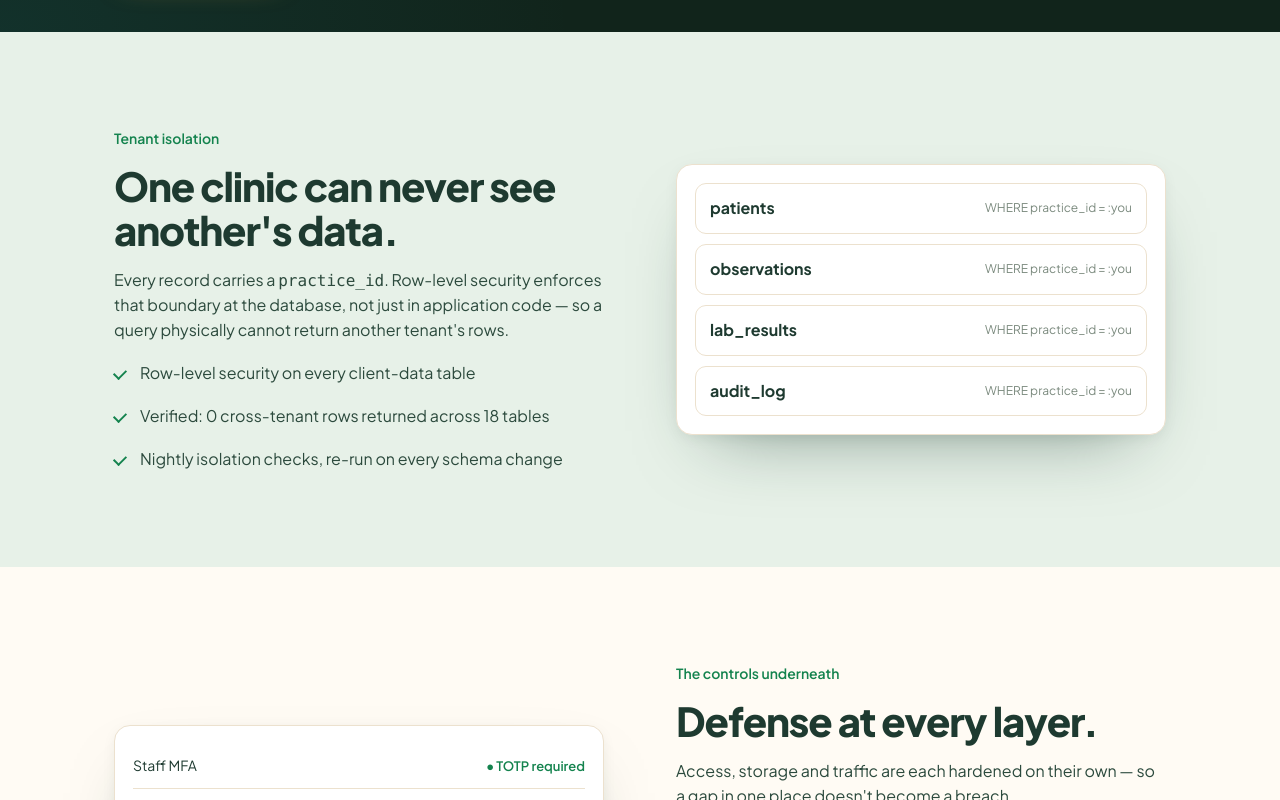
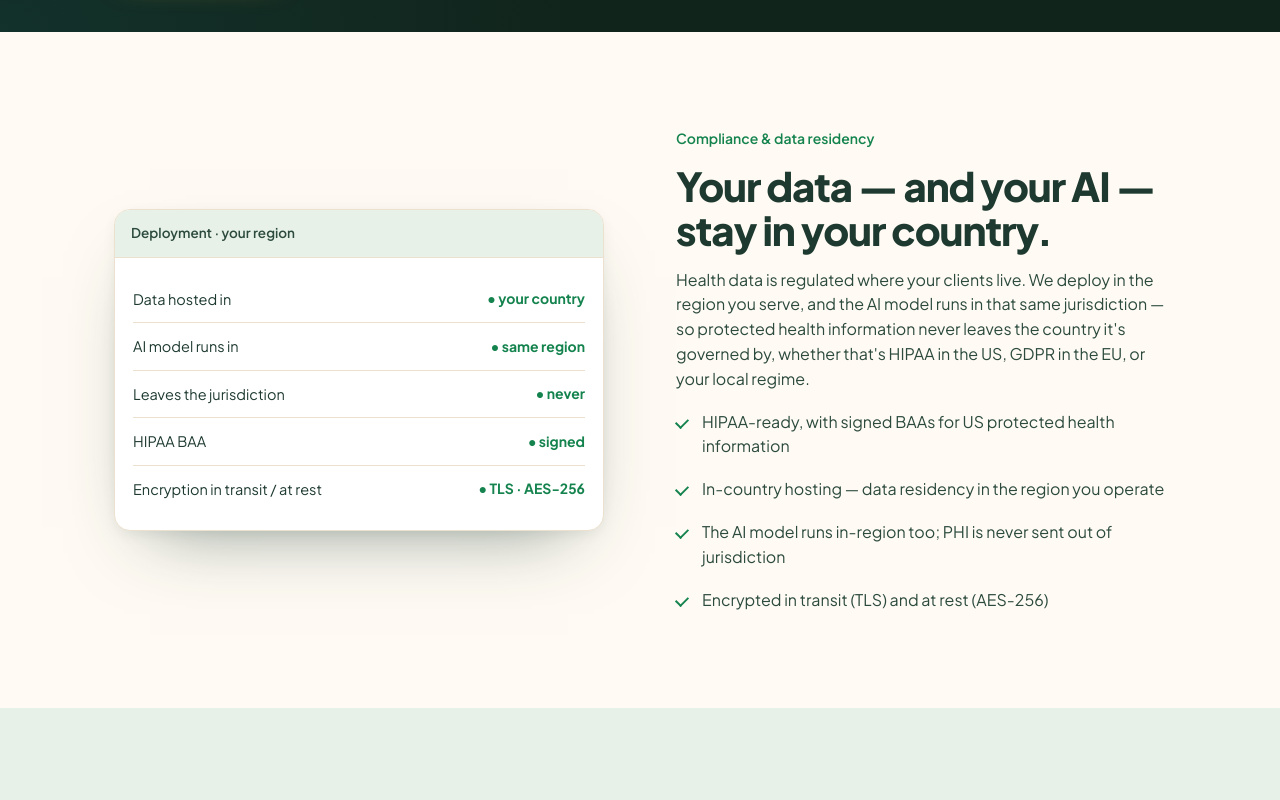
Before and after one commit to DroneSurveyCR/central-health-intelligence, a Next.js app: page /trust in a window 1280 px wide. Shown: the part 720-1520 px from the top of the page. Built offline with nearby package versions, Linux system fonts and the light colour scheme; no server answers.

Commit message:
security page: readable mock cards; add compliance & data-residency (in-country server + AI model) and Private Cloud/VPS sections + FAQs

```diff
--- a/app/(site)/trust/page.tsx
+++ b/app/(site)/trust/page.tsx
@@ -4,7 +4,7 @@ import type { Metadata } from "next";
 export const metadata: Metadata = {
   title: "Security & compliance",
   description:
-    "How Central Health Intelligence protects client data: HIPAA-ready BAAs, strict tenant isolation, MFA, append-only audit logs, AES-256-GCM encryption and modern security headers — across Cloud, HIPAA Cloud and Private Cloud editions.",
+    "How Central Health Intelligence protects client data: HIPAA-ready BAAs, in-country data residency with the AI model running in-region, strict tenant isolation, MFA, append-only audit logs and AES-256 encryption — plus dedicated Private Cloud (VPS) deployments for multi-location groups.",
 };
 
 export default function SecurityPage() {
@@ -49,6 +49,47 @@ export default function SecurityPage() {
                 </div>
               </div>
             </div>
+          </div>
+        </div>
+      </section>
+
+      {/* ---- Compliance & data residency ---- */}
+      <section className="mkt-section">
+        <div className="mkt-wrap mkt-row rev">
+          <div className="mkt-row-media">
+            <div className="mkt-device" role="img" aria-label="A deployment showing data and AI hosted in-region with a signed BAA">
+              <div className="mkt-mock-bar">Deployment · your region</div>
+              <div className="mkt-mock-body">
+                {[
+                  ["Data hosted in", "your country"],
+                  ["AI model runs in", "same region"],
+                  ["Leaves the jurisdiction", "never"],
+                  ["HIPAA BAA", "signed"],
+                  ["Encryption in transit / at rest", "TLS · AES-256"],
+                ].map(([k, v]) => (
+                  <div key={k} className="mkt-stat">
+                    <span>{k}</span>
+                    <span className="mkt-stat-val green">● {v}</span>
+                  </div>
+                ))}
+              </div>
+            </div>
+          </div>
+          <div>
+            <p className="mkt-kicker">Compliance &amp; data residency</p>
+            <h2 className="mkt-h2">Your data — and your AI — stay in your country.</h2>
+            <p className="mkt-p">
+              Health data is regulated where your clients live. We deploy in the region you serve, and
+              the AI model runs in that same jurisdiction — so protected health information never leaves
+              the country it&apos;s governed by, whether that&apos;s HIPAA in the US, GDPR in the EU, or your
+              local regime.
+            </p>
+            <ul className="mkt-points">
+              <li>HIPAA-ready, with signed BAAs for US protected health information</li>
+              <li>In-country hosting — data residency in the region you operate</li>
+              <li>The AI model runs in-region too; PHI is never sent out of jurisdiction</li>
+              <li>Encrypted in transit (TLS) and at rest (AES-256)</li>
+            </ul>
           </div>
         </div>
       </section>
@@ -129,6 +170,53 @@ export default function SecurityPage() {
         </div>
       </section>
 
+      {/* ---- Private Cloud / VPS ---- */}
+      <section className="mkt-section sand">
+        <div className="mkt-wrap mkt-row rev">
+          <div className="mkt-row-media">
+            <div className="mkt-device" role="img" aria-label="A dedicated private-cloud instance with its resources and scale">
+              <div className="mkt-mock-bar">Private Cloud · your-clinic.health</div>
+              <div className="mkt-mock-body">
+                {[
+                  ["Instance", "dedicated · yours alone"],
+                  ["Tenants on this server", "1"],
+                  ["Locations", "unlimited"],
+                  ["Doctors & staff", "unlimited"],
+                  ["Data control", "fully yours"],
+                ].map(([k, v]) => (
+                  <div key={k} className="mkt-stat">
+                    <span>{k}</span>
+                    <span className="mkt-stat-val green">● {v}</span>
+                  </div>
+                ))}
+                <div className="mkt-briefing-draft">
+                  <strong className="mkt-draft-label">White-label</strong> · your brand, your domain, your box.
+                </div>
+              </div>
+            </div>
+          </div>
+          <div>
+            <p className="mkt-kicker">Private Cloud · run it standalone</p>
+            <h2 className="mkt-h2">Your own server. Faster, and fully private.</h2>
+            <p className="mkt-p">
+              For groups that want everything to themselves, we deploy a dedicated Private Cloud instance
+              on your own VPS — standalone, with no neighbours sharing the machine. It&apos;s faster, the
+              most secure tier, and your data stays entirely under your control.
+            </p>
+            <ul className="mkt-points">
+              <li>A standalone, dedicated instance — your data on your own server</li>
+              <li>Faster: no shared tenancy, resources are yours alone</li>
+              <li>The most secure tier — full isolation and control</li>
+              <li>Multi-location and multi-doctor, with unlimited users</li>
+              <li>White-labeled to your brand, on your own domain</li>
+            </ul>
+            <div className="mkt-action">
+              <Link href="/contact" className="mkt-btn ghost">Talk about a private deployment</Link>
+            </div>
+          </div>
+        </div>
+      </section>
+
       {/* ---- The isolation ladder ---- */}
       <section className="mkt-section mint-2">
         <div className="mkt-wrap">
@@ -176,6 +264,9 @@ export default function SecurityPage() {
           <div className="mkt-faq">
             {[
               ["Are you HIPAA compliant?", "The HIPAA Cloud edition runs with signed BAAs and is US-PHI-ready, operating our controls to a documented compliance standard. Non-US clinics can start on Cloud, which uses the same technical isolation and security controls."],
+              ["Where is our data hosted — does it stay in our country?", "Yes. We deploy in the region you serve, so client data has residency in your jurisdiction — HIPAA in the US, GDPR in the EU, or your local regime. On Private Cloud it lives on your own server."],
+              ["Does the AI run in our jurisdiction too?", "Yes. The AI model runs in the same region as your data, so protected health information is never sent out of the country it's regulated in."],
+              ["Can we get a dedicated server for our group?", "Yes — Private Cloud is a standalone, dedicated instance on your own VPS: faster, fully isolated, white-labeled, and built for multi-location groups with many doctors and unlimited users."],
               ["How do you guarantee tenant isolation?", "Every record carries a practice_id, and row-level security enforces that boundary in the database itself. We verify it continuously — the most recent check returned 0 cross-tenant rows across 18 tables."],
               ["How is staff access protected?", "Every staff account requires MFA via TOTP. All access is written to an append-only, WORM audit log that cannot be silently edited or deleted."],
               ["How are uploads and credentials stored?", "Uploaded files and any connector credentials are encrypted at rest with AES-256-GCM. They are never exposed to other tenants or written to logs in plaintext."],
--- a/components/site/site.css
+++ b/components/site/site.css
@@ -469,14 +469,14 @@
 }
 
 /* ---- mock device UI patterns (shared across all pages) ---- */
-.mkt-mock-bar { background: var(--mint); padding: 12px 16px; border-bottom: 1px solid var(--line); font-size: 13px; color: var(--muted); }
+.mkt-mock-bar { background: var(--mint); padding: 13px 16px; border-bottom: 1px solid var(--line); font-size: 13.5px; font-weight: 600; color: var(--ink-2); }
 .mkt-mock-body { padding: 18px; }
 .mkt-mock-grid { padding: 18px; display: grid; gap: 10px; }
 
 /* stat row — label | colored value */
-.mkt-stat { display: flex; justify-content: space-between; align-items: center; padding: 11px 0; border-bottom: 1px solid var(--line); font-size: 14px; }
+.mkt-stat { display: flex; justify-content: space-between; align-items: center; gap: 14px; padding: 12px 0; border-bottom: 1px solid var(--line); font-size: 14.5px; color: var(--ink); }
 .mkt-stat:last-of-type { border-bottom: none; }
-.mkt-stat-val { font-size: 13px; font-weight: 600; font-variant-numeric: tabular-nums; }
+.mkt-stat-val { font-size: 14px; font-weight: 700; font-variant-numeric: tabular-nums; white-space: nowrap; }
 .mkt-stat-val.green { color: var(--green); }
 .mkt-stat-val.red { color: #bb5234; }
 .mkt-stat-val.ink { color: var(--ink); font-weight: 500; }
@@ -500,7 +500,7 @@
 .mkt-tier.routine, .mkt-tier.info { color: var(--muted); }
 .mkt-alert-who { flex: 1; }
 .mkt-alert-sub { font-size: 13px; color: var(--muted); }
-.mkt-alert-when { font-size: 12px; color: var(--muted); }
+.mkt-alert-when { font-size: 12.5px; color: var(--ink-2); font-family: ui-monospace, "SFMono-Regular", Menlo, Consolas, monospace; }
 
 /* approval queue items */
 .mkt-approval-item { padding: 12px 14px; border: 1px solid var(--line); border-radius: 11px; }
```
